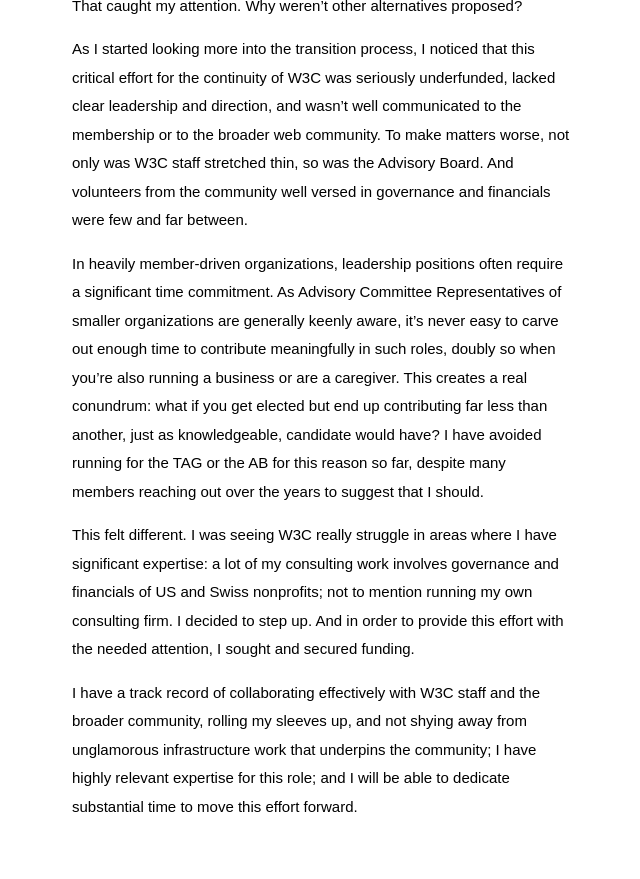
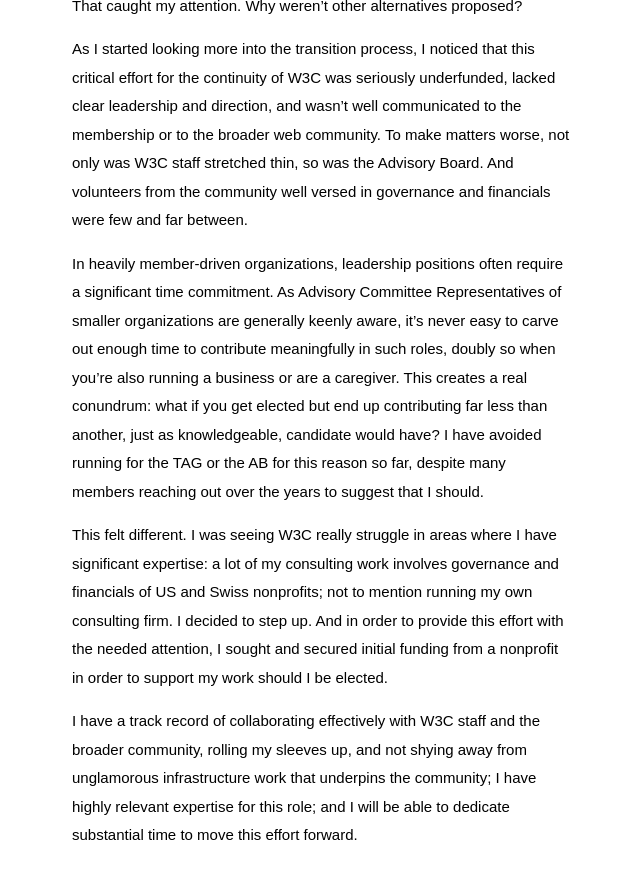
Before and after one commit to tobie/www.tobie.me, a Jekyll site: the page built from w3c-2022-board-elections.md, in a window 1280 px wide and 900 px high, scrolled down 1062 px. Shown: the top 879 px of the window, without its empty margins (318-958 px from the left). Built offline with Jekyll 4.4.1, drawn with Linux system fonts in a browser that asks for light colours; some web fonts are replaced.

Commit message:
Update w3c statement

```diff
--- a/w3c-2022-board-elections.md
+++ b/w3c-2022-board-elections.md
@@ -19,6 +19,6 @@ As I started looking more into the transition process, I noticed that this criti
 
 In heavily member-driven organizations, leadership positions often require a significant time commitment. As Advisory Committee Representatives of smaller organizations are generally keenly aware, it’s never easy to carve out enough time to contribute meaningfully in such roles, doubly so when you’re also running a business or are a caregiver. This creates a real conundrum: what if you get elected but end up contributing far less than another,  just as knowledgeable, candidate would have? I have avoided running for the TAG or the AB for this reason so far, despite many members reaching out over the years to suggest that I should.
 
-This felt different. I was seeing W3C really struggle in areas where I have significant expertise: a lot of my consulting work involves governance and financials of US and Swiss nonprofits; not to mention running my own consulting firm. I decided to step up. And in order to provide this effort with the needed attention, I sought and secured funding.
+This felt different. I was seeing W3C really struggle in areas where I have significant expertise: a lot of my consulting work involves governance and financials of US and Swiss nonprofits; not to mention running my own consulting firm. I decided to step up. And in order to provide this effort with the needed attention, I sought and secured initial funding from a nonprofit in order to support my work should I be elected.
 
 I have a track record of collaborating effectively with W3C staff and the broader community, rolling my sleeves up, and not shying away from unglamorous infrastructure work that underpins the community; I have highly relevant expertise for this role; and I will be able to dedicate substantial time to move this effort forward.
```
